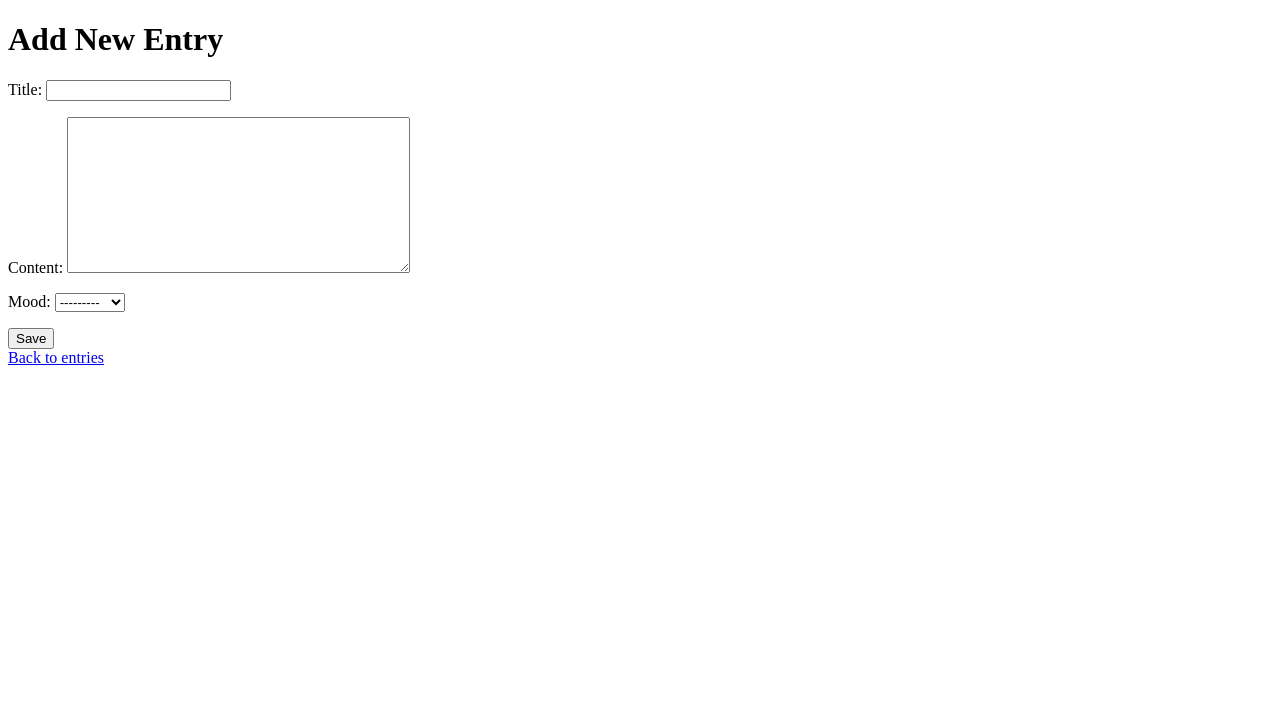
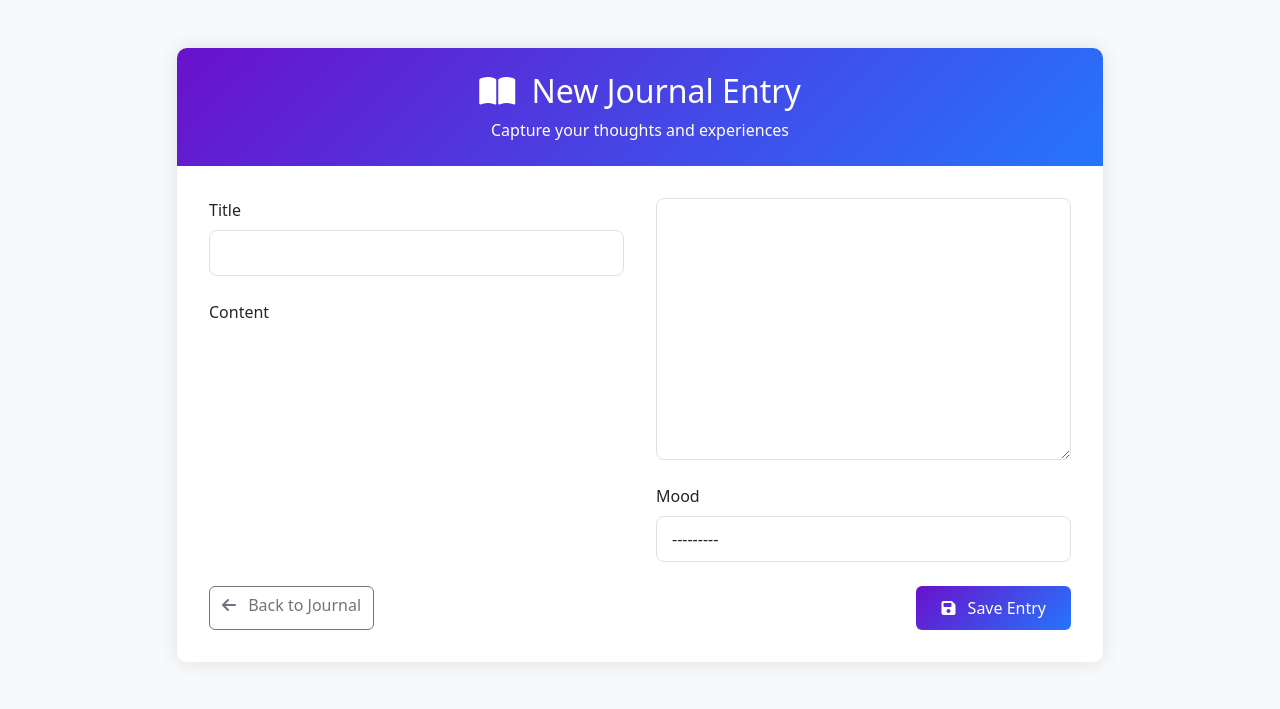
Before and after one commit to Kumarkhatri2003/Daily-journal, a Django app: page /entry/new/ in a window 1280 px wide. Shown: the top 709 px of the page. Run offline with Django 5.2, Linux system fonts and the light colour scheme; the visitor is signed in with stand-in values (Sample User, id 1).

Commit message:
Enhanced form styling

```diff
--- a/journal/templates/journal/entry_form.html
+++ b/journal/templates/journal/entry_form.html
@@ -1,16 +1,131 @@
-<!-- journal/templates/journal/entry_form.html -->
 <!DOCTYPE html>
-<html>
+<html lang="en">
 <head>
+    <meta charset="UTF-8">
+    <meta name="viewport" content="width=device-width, initial-scale=1.0">
     <title>New Journal Entry</title>
+    <!-- Bootstrap CSS -->
+    <link href="https://cdn.jsdelivr.net/npm/bootstrap@5.3.0/dist/css/bootstrap.min.css" rel="stylesheet">
+    <!-- Font Awesome for icons -->
+    <link rel="stylesheet" href="https://cdnjs.cloudflare.com/ajax/libs/font-awesome/6.4.0/css/all.min.css">
+    <style>
+        .form-container {
+            background: white;
+            border-radius: 10px;
+            box-shadow: 0 0 20px rgba(0,0,0,0.1);
+            overflow: hidden;
+        }
+        .form-header {
+            background: linear-gradient(135deg, #6a11cb 0%, #2575fc 100%);
+            color: white;
+            padding: 1.5rem;
+        }
+        .form-body {
+            padding: 2rem;
+        }
+        .form-control, .form-select {
+            border-radius: 8px;
+            padding: 10px 15px;
+            border: 1px solid #e0e0e0;
+        }
+        .form-control:focus, .form-select:focus {
+            border-color: #2575fc;
+            box-shadow: 0 0 0 0.25rem rgba(37, 117, 252, 0.25);
+        }
+        .btn-save {
+            background: linear-gradient(135deg, #6a11cb 0%, #2575fc 100%);
+            border: none;
+            padding: 10px 25px;
+            font-weight: 500;
+        }
+        .form-group {
+            margin-bottom: 1.5rem;
+        }
+        label {
+            font-weight: 500;
+            margin-bottom: 0.5rem;
+        }
+        @media (min-width: 992px) {
+            .double-column {
+                column-count: 2;
+                column-gap: 2rem;
+            }
+        }
+    </style>
 </head>
-<body>
-    <h1>Add New Entry</h1>
-    <form method="post">
-        {% csrf_token %}
-        {{ form.as_p }}
-        <button type="submit">Save</button>
-    </form>
-    <a href="{% url 'entry_list' %}">Back to entries</a>
+<body class="bg-light">
+    <div class="container py-5">
+        <div class="row justify-content-center">
+            <div class="col-lg-10">
+                <div class="form-container">
+                    <div class="form-header text-center">
+                        <h2><i class="fas fa-book-open me-2"></i> New Journal Entry</h2>
+                        <p class="mb-0">Capture your thoughts and experiences</p>
+                    </div>
+
+                    <div class="form-body">
+                        <form method="post">
+                            {% csrf_token %}
+
+                            <div class="double-column">
+                                <!-- Django form fields will be rendered here -->
+                                {% for field in form %}
+                                <div class="form-group">
+                                    <label for="{{ field.id_for_label }}">{{ field.label }}</label>
+                                    {{ field }}
+                                    {% if field.help_text %}
+                                        <small class="form-text text-muted">{{ field.help_text }}</small>
+                                    {% endif %}
+                                    {% for error in field.errors %}
+                                        <div class="invalid-feedback d-block">{{ error }}</div>
+                                    {% endfor %}
+                                </div>
+                                {% endfor %}
+                            </div>
+
+                            <div class="d-flex justify-content-between mt-4">
+                                <a href="{% url 'entry_list' %}" class="btn btn-outline-secondary">
+                                    <i class="fas fa-arrow-left me-2"></i> Back to Journal
+                                </a>
+                                <button type="submit" class="btn btn-save text-white">
+                                    <i class="fas fa-save me-2"></i> Save Entry
+                                </button>
+                            </div>
+                        </form>
+                    </div>
+                </div>
+            </div>
+        </div>
+    </div>
+
+    <!-- Bootstrap JS Bundle with Popper -->
+    <script src="https://cdn.jsdelivr.net/npm/bootstrap@5.3.0/dist/js/bootstrap.bundle.min.js"></script>
+    <script>
+        // Add form-control class to all input elements
+        document.querySelectorAll('input, textarea, select').forEach(element => {
+            element.classList.add('form-control');
+        });
+
+        // Add specific classes for checkboxes and radios
+        document.querySelectorAll('input[type="checkbox"]').forEach(element => {
+            element.classList.remove('form-control');
+            element.classList.add('form-check-input');
+            element.parentElement.classList.add('form-check');
+            element.parentElement.innerHTML = `
+                ${element.outerHTML}
+                <label class="form-check-label" for="${element.id}">${element.nextSibling.textContent.trim()}</label>
+            `;
+        });
+
+        document.querySelectorAll('input[type="radio"]').forEach(element => {
+            element.classList.remove('form-control');
+            element.classList.add('form-check-input');
+            element.parentElement.classList.add('form-check');
+            element.parentElement.innerHTML = `
+                ${element.outerHTML}
+                <label class="form-check-label" for="${element.id}">${element.nextSibling.textContent.trim()}</label>
+            `;
+        });
+    </script>
 </body>
 </html>
```
